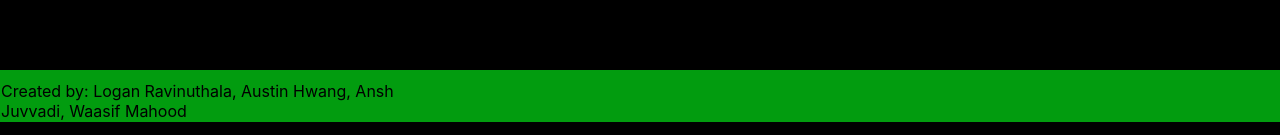
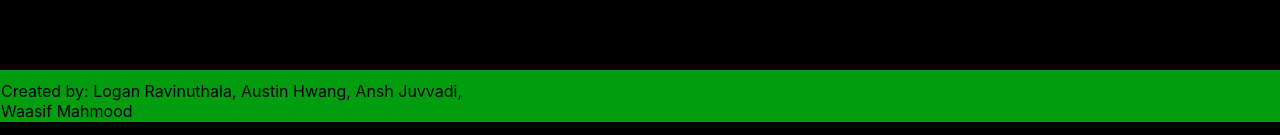
Before and after one commit to Oasis-NEU/f23-group18, a React (Create React App) app in the folder musicproject/: page / in a window 1280 px wide. Shown: the part 662-797 px from the top of the page. Built offline with nearby package versions, Linux system fonts and the light colour scheme.

Commit message:
Updated typo in textbox

```diff
--- a/musicproject/src/App.css
+++ b/musicproject/src/App.css
@@ -45,7 +45,7 @@ h1{
 .authors {
   border-style: solid;
   border-width: thin;
-  padding: 10px 64% 0px 0px;
+  padding: 10px 63% 0px 0px;
   text-align: left;
   border-color: #029c0f;
   background-color: #029c0f;
--- a/musicproject/src/App.js
+++ b/musicproject/src/App.js
@@ -16,7 +16,7 @@ function App() {
         <div className="button">
           <a href="search-prompt.js" className="get-started-button">Get Started!</a>
         </div>
-        <p className="authors">Created by: Logan Ravinuthala, Austin Hwang, Ansh Juvvadi, Waasif Mahood</p>
+        <p className="authors">Created by: Logan Ravinuthala, Austin Hwang, Ansh Juvvadi, Waasif Mahmood</p>
       </header>
     </div>
   );
```
